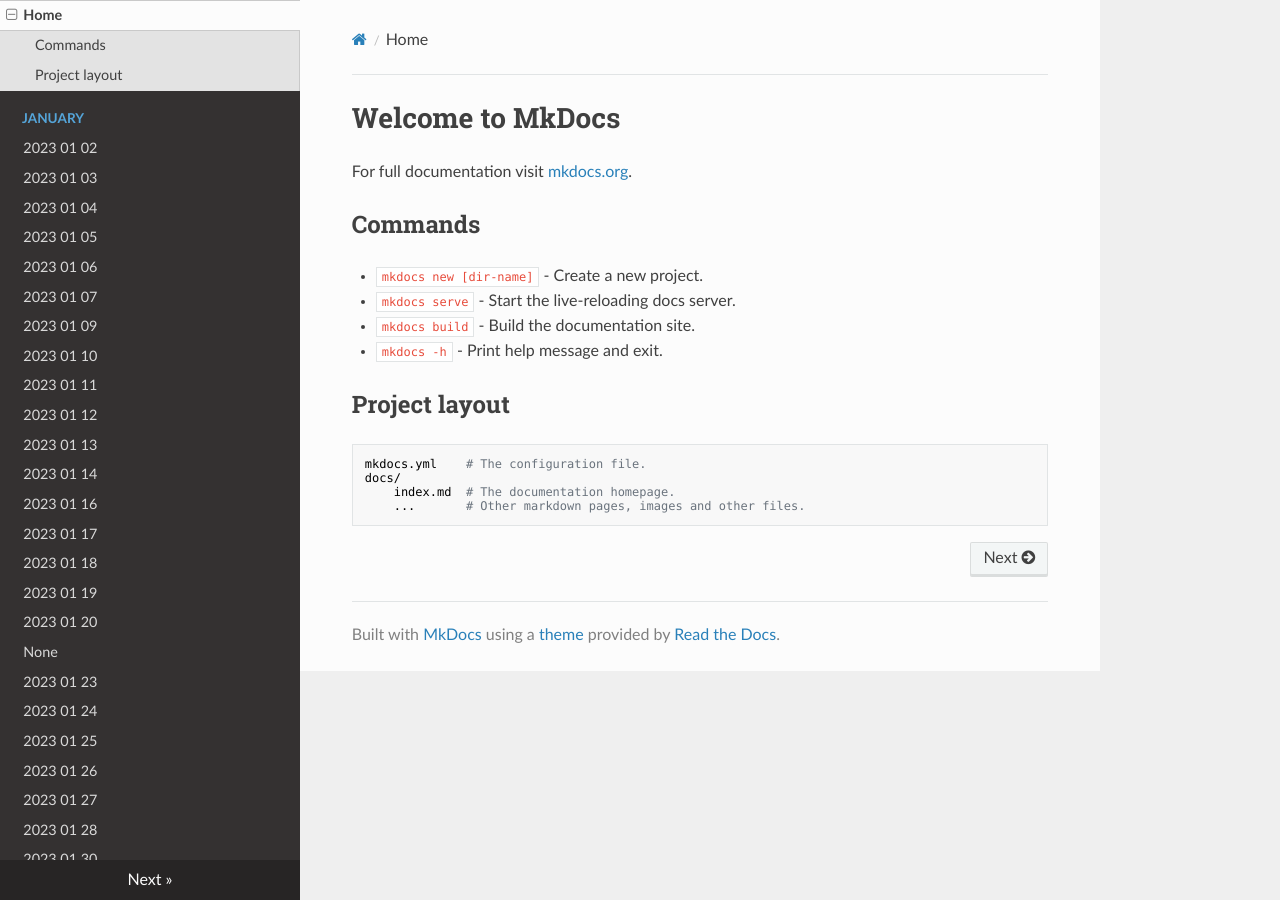
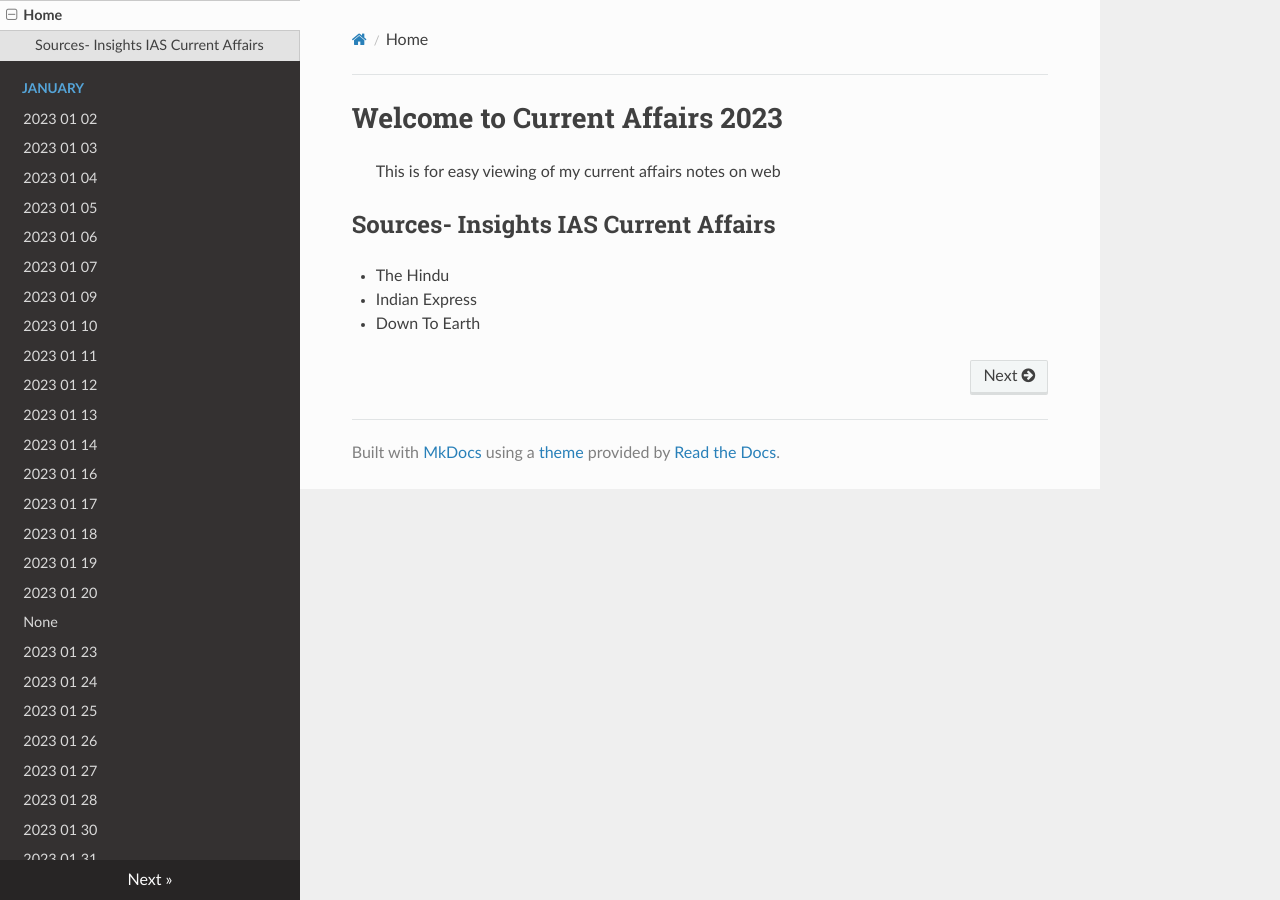
Before and after one commit to prakhar-saxena01/current, an MkDocs documentation site: the page built from docs/index.md, in a window 1280 px wide. Built offline with MkDocs 1.6.1, drawn with Linux system fonts in a browser that asks for light colours; nearby versions of some CDN libraries; old or Windows-style settings are respelled for this version of MkDocs.

Commit message:
Update index.md

```diff
--- a/docs/index.md
+++ b/docs/index.md
@@ -1,17 +1,7 @@
-# Welcome to MkDocs
+# Welcome to Current Affairs 2023
+> This is for easy viewing of my current affairs notes on web
 
-For full documentation visit [mkdocs.org](https://www.mkdocs.org).
-
-## Commands
-
-* `mkdocs new [dir-name]` - Create a new project.
-* `mkdocs serve` - Start the live-reloading docs server.
-* `mkdocs build` - Build the documentation site.
-* `mkdocs -h` - Print help message and exit.
-
-## Project layout
-
-    mkdocs.yml    # The configuration file.
-    docs/
-        index.md  # The documentation homepage.
-        ...       # Other markdown pages, images and other files.
+##Sources- Insights IAS Current Affairs
+- The Hindu
+- Indian Express
+- Down To Earth
```
